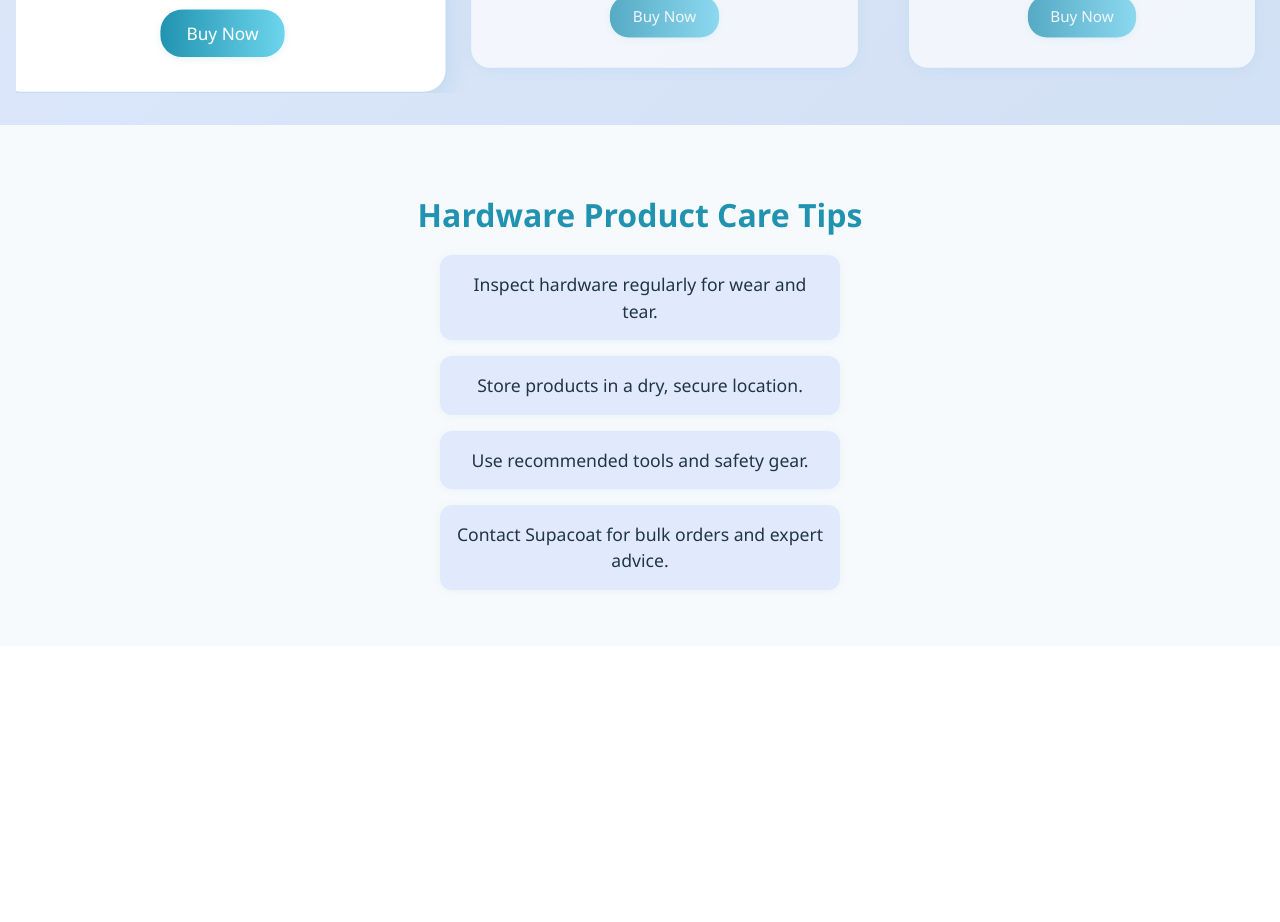
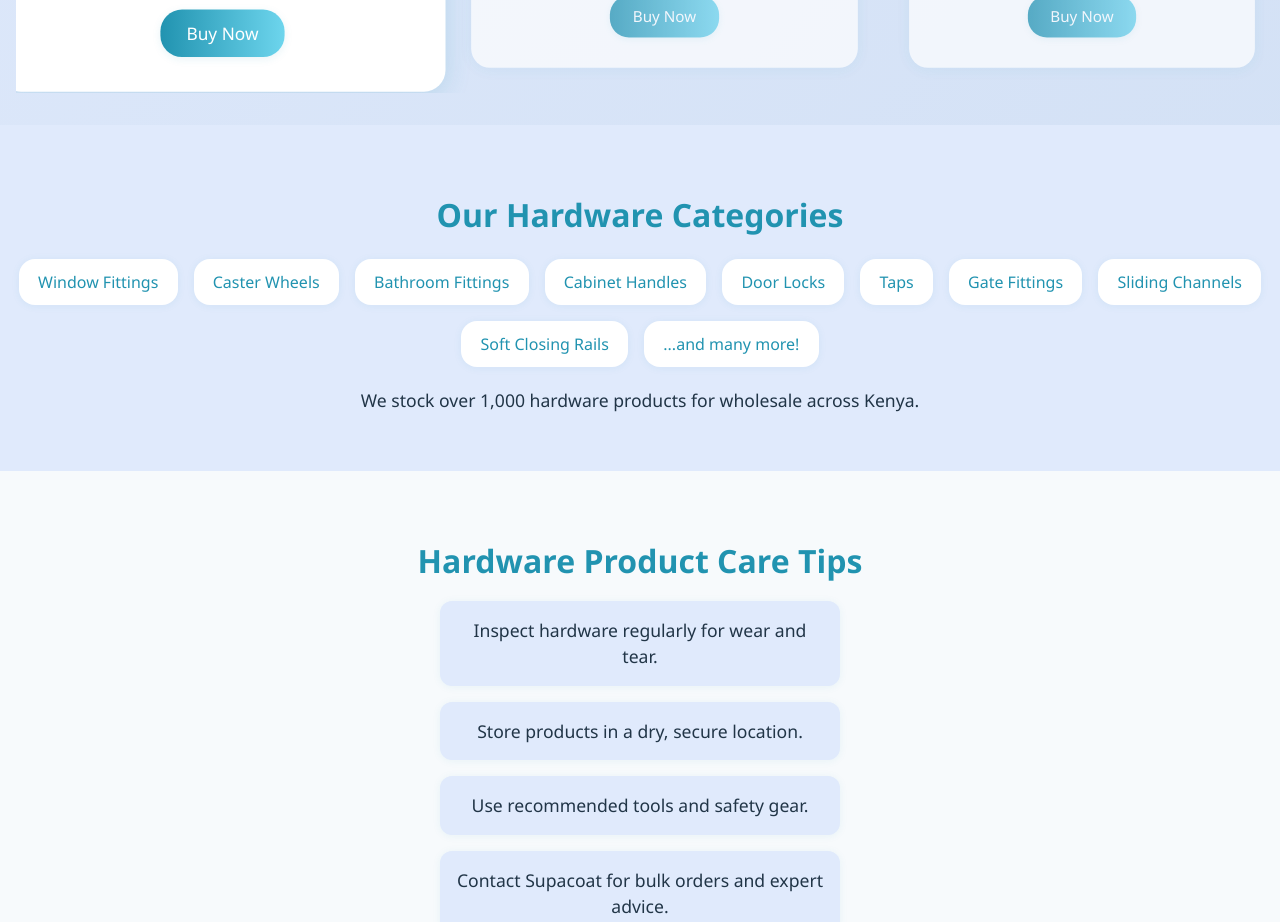
Before and after one commit to kellyworkos00-droid/website, a React (Vite) app: page / in a window 1280 px wide. Shown: the part 880-1802 px from the top of the page. Before the commit the page ends 1526 px from the top, so only its background shows below. Built offline with nearby package versions, Linux system fonts and the light colour scheme.

Commit message:
Add categories section to showcase Supacoat's hardware product range and inventory

```diff
--- a/src/App.css
+++ b/src/App.css
@@ -1,3 +1,36 @@
+.categories-section {
+  background: #e0eafc;
+  padding: 2.5rem 1rem;
+  text-align: center;
+}
+.categories-section h2 {
+  font-size: 2rem;
+  color: #2193b0;
+  margin-bottom: 1.2rem;
+  font-weight: bold;
+}
+.categories-list {
+  display: flex;
+  flex-wrap: wrap;
+  gap: 1rem;
+  justify-content: center;
+  margin-bottom: 1.2rem;
+}
+.categories-list span {
+  background: #fff;
+  color: #2193b0;
+  padding: 0.7rem 1.2rem;
+  border-radius: 16px;
+  font-size: 1rem;
+  box-shadow: 0 1px 8px rgba(33,147,176,0.07);
+  font-weight: 500;
+}
+.categories-note {
+  color: #213547;
+  font-size: 1.1rem;
+  margin-top: 0.5rem;
+  font-weight: 500;
+}
 /* Responsive Design Enhancements */
 @media (max-width: 900px) {
   .hero-title {
--- a/src/App.jsx
+++ b/src/App.jsx
@@ -37,6 +37,24 @@ function App() {
         </div>
       </section>
 
+      {/* Categories Section */}
+      <section className="categories-section">
+        <h2>Our Hardware Categories</h2>
+        <div className="categories-list">
+          <span>Window Fittings</span>
+          <span>Caster Wheels</span>
+          <span>Bathroom Fittings</span>
+          <span>Cabinet Handles</span>
+          <span>Door Locks</span>
+          <span>Taps</span>
+          <span>Gate Fittings</span>
+          <span>Sliding Channels</span>
+          <span>Soft Closing Rails</span>
+          <span>...and many more!</span>
+        </div>
+        <p className="categories-note">We stock over 1,000 hardware products for wholesale across Kenya.</p>
+      </section>
+
       {/* Product Care Section */}
       <section className="care-section">
         <h2>Hardware Product Care Tips</h2>
```
